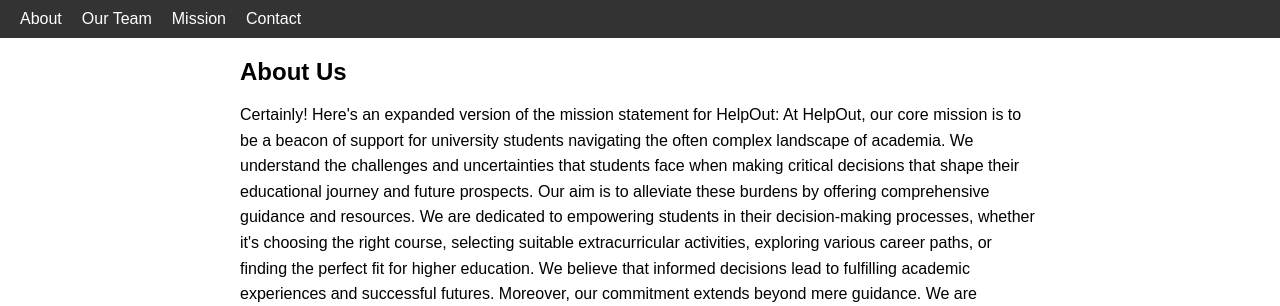
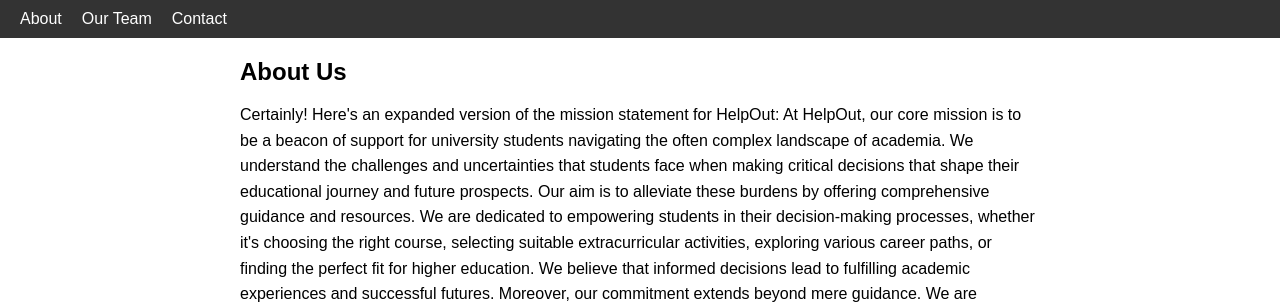
Before and after one commit to jacob-sasser/ITSC-3155-FINAL, a Flask app: page /about in a window 1280 px wide. Shown: the top 306 px of the page. Run offline with Flask 3, Linux system fonts and the light colour scheme; parts of the project's set-up code (start-up, migrations or seed data) failed here and were passed over.

Commit message:
Update about.html

```diff
--- a/templates/about.html
+++ b/templates/about.html
@@ -53,7 +53,6 @@
       <ul>
         <li><a href="#about">About</a></li>
         <li><a href="#team">Our Team</a></li>
-        <li><a href="#mission">Mission</a></li>
         <li><a href="#contact">Contact</a></li>
       </ul>
     </nav>
```
